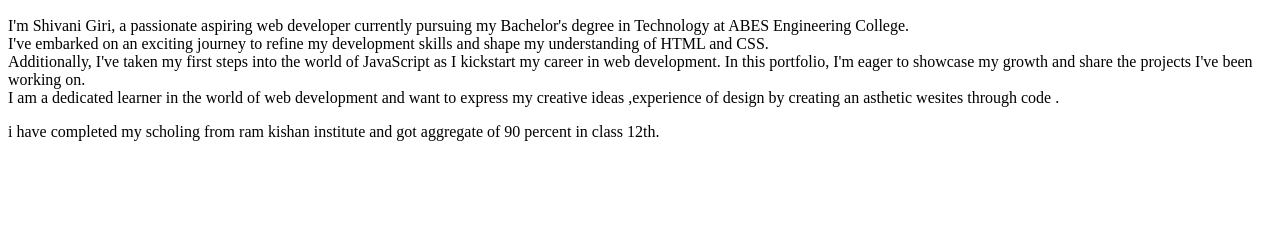
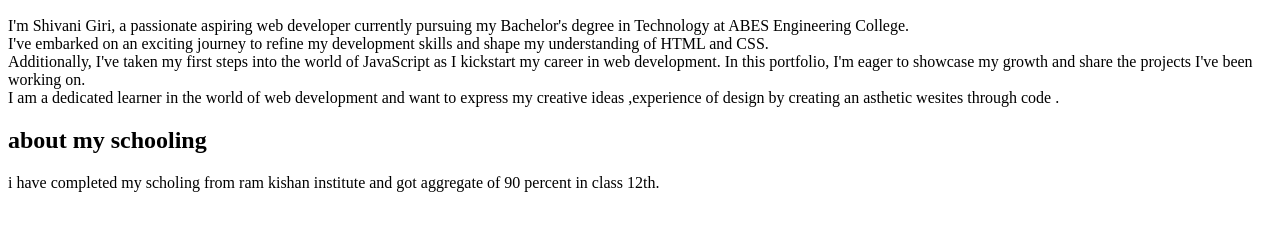
Before and after one commit to shevaniii/myfirstsite, a plain HTML site: page index.html in a window 1280 px wide. Shown: the part 110-340 px from the top of the page. Drawn offline with Linux system fonts and the light colour scheme.

Commit message:
heading chages

```diff
--- a/index.html
+++ b/index.html
@@ -19,6 +19,7 @@
         of design by creating an asthetic wesites through code .<br>
 
     </p>
+    <h2>about my schooling</h2>
     <p>i have completed my scholing from ram kishan institute and got aggregate of 90 percent in class 12th.</p>
 
 </body>
```
